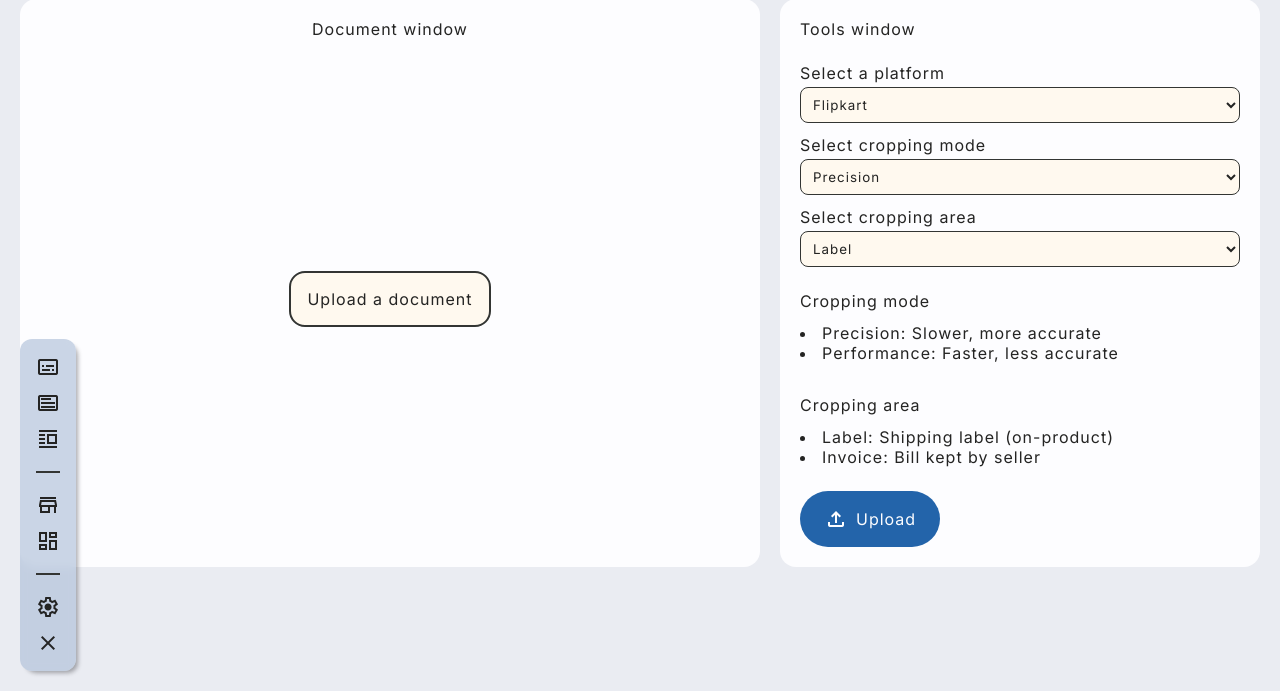
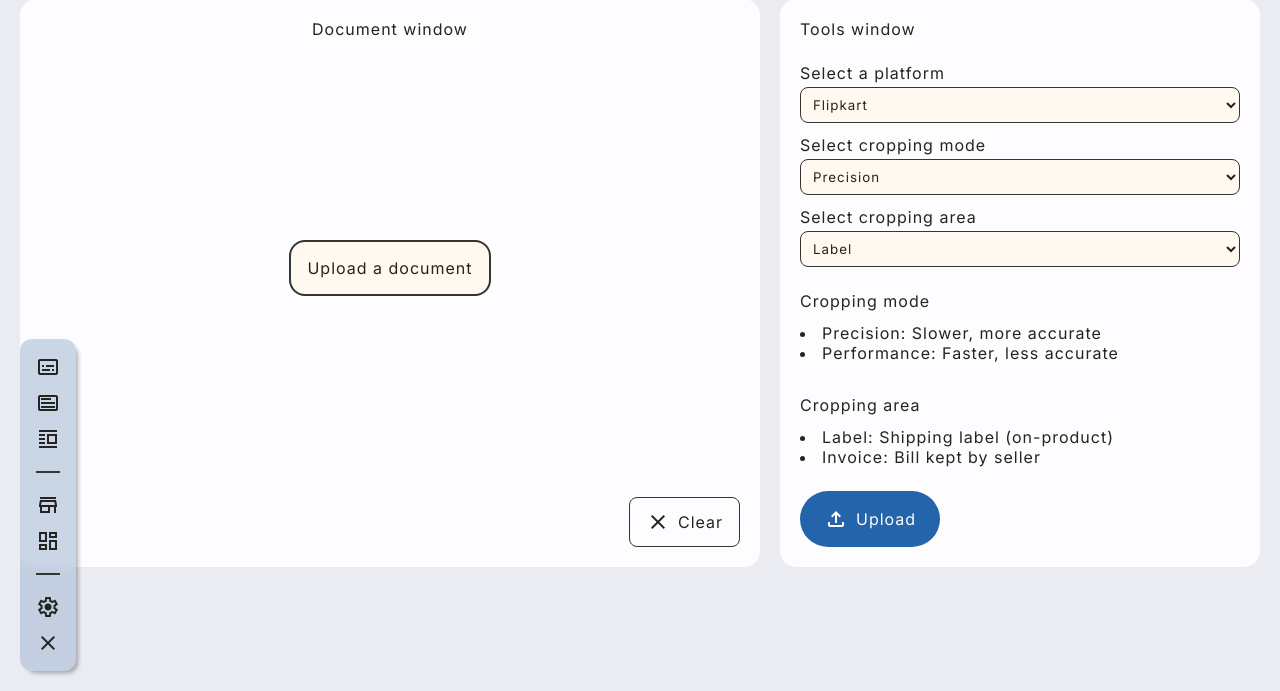
Before and after one commit to coderadi-in/ECHO, a Flask app: page /app/cropper in a window 1280 px wide. Shown: the part 109-800 px from the top of the page. Run offline with Flask 3, Linux system fonts and the light colour scheme; the visitor is signed in with stand-in values (Sample User, id 1); parts of the project's set-up code (start-up, migrations or seed data) failed here and were passed over.

Commit message:
Completed the frontend of Cropper.

```diff
--- a/routers/app.py
+++ b/routers/app.py
@@ -133,7 +133,7 @@ def crop():
         as_attachment=True,
         mimetype="application/pdf",
         download_name="echo_cropped.pdf"
-    )
+    ), 200
 
 
 # & SETTINGS ROUTE
--- a/static/js/pages/cropper.js
+++ b/static/js/pages/cropper.js
@@ -2,7 +2,7 @@
 // ELEMENT REFERENCE
 // ==================================================
 
-const emptyUnity = document.querySelector('.empty-unit');
+const emptyUnit = document.querySelector('.empty-unit');
 const uploadedUnit = document.querySelector('.uploaded-unit');
 const downloadUnit = document.querySelector('.download-unit');
 const errorUnit = document.querySelector('.error-unit');
@@ -13,7 +13,9 @@ const pdfInput = document.getElementById('pdfInput');
 const platformInput = document.getElementById('platformInput');
 const cropModeInput = document.getElementById('cropModeInput');
 const cropAreaInput = document.getElementById('cropAreaInput');
+
 const cropBtn = document.getElementById('cropBtn');
+const clearBtn = document.getElementById('clearBtn');
 
 // ==================================================
 // STATES
@@ -21,6 +23,13 @@ const cropBtn = document.getElementById('cropBtn');
 
 let clearAnimation;
 let inputValidated;
+
+// ==================================================
+// IMPORTS
+// ==================================================
+
+import { sendToastNotification } from '../components/toast.js';
+import { showNotification } from '../base/notifications.js';
 
 // ==================================================
 // FUNCTIONS
@@ -33,13 +42,20 @@ function deactivateUnits() {
     });
 }
 
+// * FUNCTION TO CLEAR DOCUMENT WINDOW
+function clearDocWindow() {
+    deactivateUnits();
+    pdfInput.value = '';
+    emptyUnit.classList.add('active');
+}
+
 // * FUNCTION TO CHECK IF INPUT HAS A VALID VALUE
 function validateInput(eventOrInput = pdfInput) {
     const input = eventOrInput?.target ? eventOrInput.target : eventOrInput;
 
     if (!input || !input.files) {
         deactivateUnits();
-        emptyUnity.classList.add('active');
+        emptyUnit.classList.add('active');
         inputValidated = false;
         return;
     }
@@ -47,7 +63,7 @@ function validateInput(eventOrInput = pdfInput) {
     // Check if the input has files
     if (input.files.length === 0) {
         deactivateUnits();
-        emptyUnity.classList.add('active');
+        emptyUnit.classList.add('active');
         inputValidated = false;
         return;
     }
@@ -56,7 +72,7 @@ function validateInput(eventOrInput = pdfInput) {
     const file = input.files[0];
     if (file.type !== 'application/pdf') {
         deactivateUnits();
-        emptyUnity.classList.add('active');
+        emptyUnit.classList.add('active');
         input.value = '';
         inputValidated = false;
         return;
@@ -112,9 +128,12 @@ function animateCropSkeleton() {
 // & EVENT LISTENER FOR PDF-INPUT CHANGE
 pdfInput?.addEventListener('change', validateInput);
 
+// & EVENT LISTENER FOR CLEAR-BTN CLICK
+clearBtn.addEventListener('click', clearDocWindow);
+
 // & EVENT LISTENER FOR CROP-BTN CLICK
 cropBtn.addEventListener('click', async () => {
-    if (!inputValidated) return;
+    if (!inputValidated) sendToastNotification("Add a file to document window.", "docs", "var(--color-state-red)");
 
     clearAnimation = animateCropSkeleton();
     const cropRequest = createForm();
@@ -140,17 +159,17 @@ cropBtn.addEventListener('click', async () => {
         const url = window.URL.createObjectURL(blob);
         downloadUnit.href = url;
         downloadUnit.download = 'echo_cropped.pdf';
-        window.URL.revokeObjectURL(url);
 
         // Show download unit
         clearAnimation();
         deactivateUnits();
         downloadUnit.classList.add('active');
+        sendToastNotification("Cropped PDF is ready to download.", "docs", "var(--color-state-green)");
+        showNotification("ECHO Cropper", "Cropped PDF is ready to export.", "cropper");
 
     } catch (error) {
         clearAnimation();
         deactivateUnits();
         errorUnit.classList.add('active');
-        console.error(error)
     }
 });
--- a/templates/pages/cropper.html
+++ b/templates/pages/cropper.html
@@ -74,6 +74,13 @@
                     </div>
                 </a>
             </div>
+
+            <div class="foot row h-en">
+                <button class="btn icon-ot rounded-8 ph-16 pv-12" id="clearBtn">
+                    <span class="symbol">clear</span>
+                    <span class="text">Clear</span>
+                </button>
+            </div>
         </section>
 
         <section class="tools-window bg-card p-20 rounded-16 shadow w-full column gap-24" id="toolsWindow">
```
